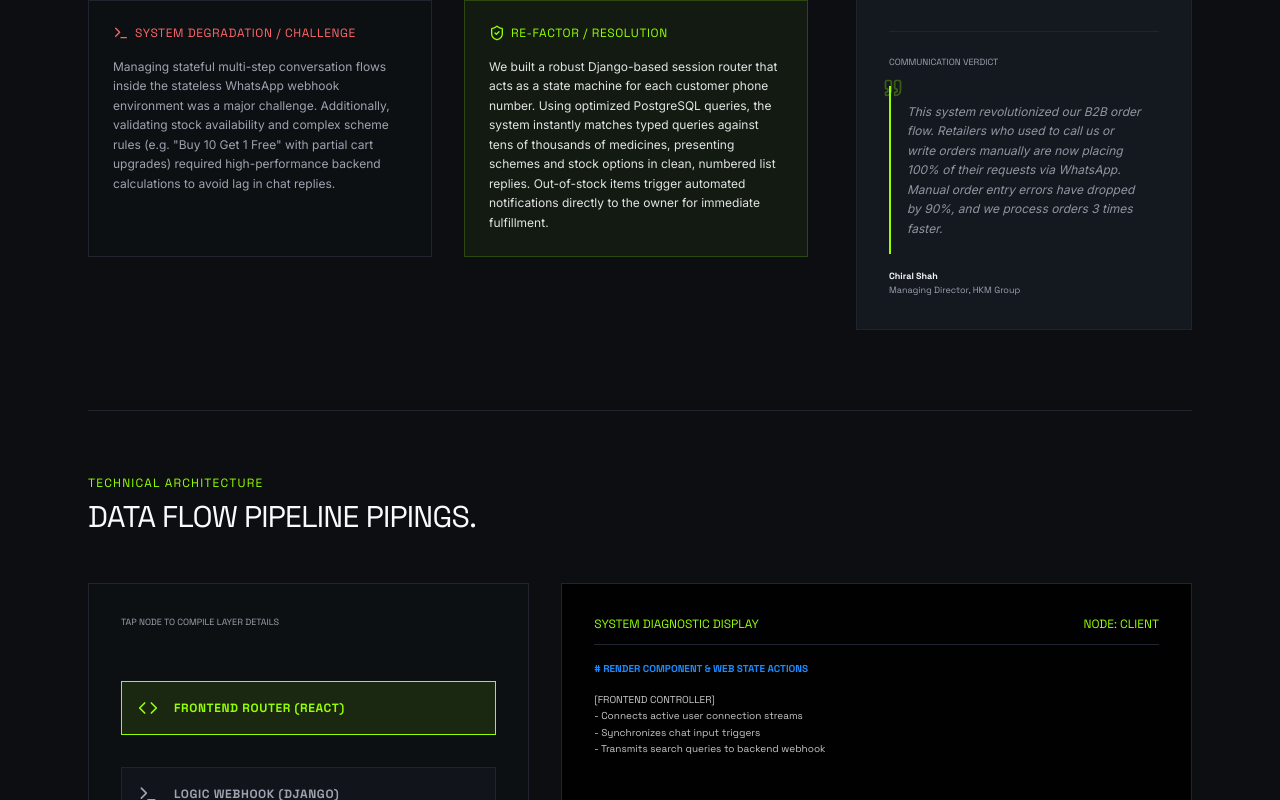
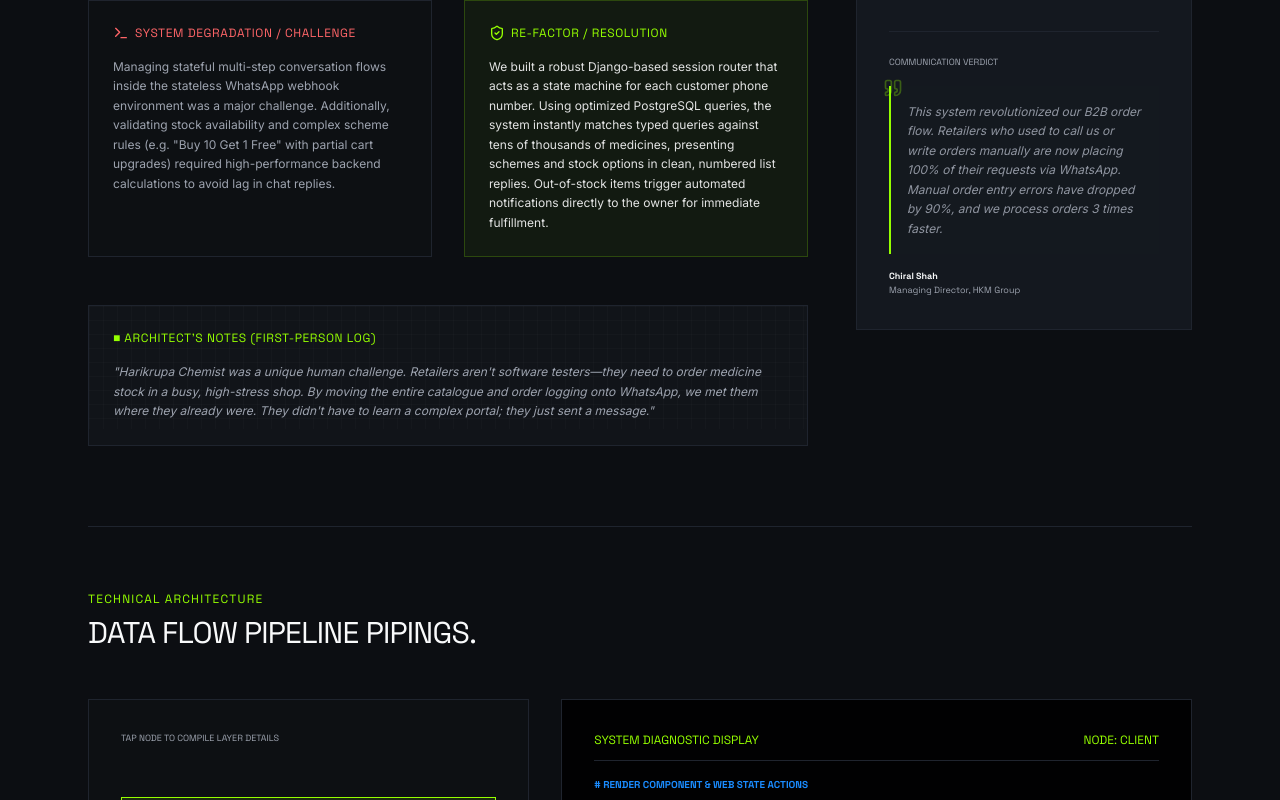
Before and after one commit to Rishil-student-shah/rishil-portfolio, a React (Vite) app: page /works/hkm-chemist-whatsapp-bot in a window 1280 px wide. Shown: the part 1061-1861 px from the top of the page. Built offline with nearby package versions, Linux system fonts and the light colour scheme.

Commit message:
feat: add human notes and active builder status to the home and project detail pages

```diff
--- a/src/pages/Index.tsx
+++ b/src/pages/Index.tsx
@@ -152,6 +152,10 @@ export default function Index() {
         <div className="absolute inset-0 bg-gradient-to-t from-background via-transparent to-transparent z-[1]" />
 
         <div className="max-w-5xl mx-auto w-full relative z-10 py-20 text-left">
+          <div className="inline-flex items-center gap-2 border border-lime/30 bg-lime/5 px-3 py-1.5 mb-8 font-mono text-[9px] text-lime select-none">
+            <span className="w-1.5 h-1.5 bg-lime rounded-full animate-pulse" />
+            <span>CURRENT STATUS: ACTIVE &bull; RE-INDEXING CLIENT CATALOG SEARCH ALGORITHMS</span>
+          </div>
           <motion.h1
             initial={{ opacity: 0, y: 30 }}
             animate={{ opacity: 1, y: 0 }}
--- a/src/pages/ProjectDetail.tsx
+++ b/src/pages/ProjectDetail.tsx
@@ -220,6 +220,19 @@ export default function ProjectDetail() {
                 />
               </div>
             </div>
+
+            {/* Architect's Personal Notes */}
+            <div className="border border-border p-6 bg-card/60 relative space-y-4">
+              <div className="absolute inset-0 bg-[linear-gradient(to_right,rgba(255,255,255,0.015)_1px,transparent_1px),linear-gradient(to_bottom,rgba(255,255,255,0.015)_1px,transparent_1px)] bg-[size:14px_14px] pointer-events-none" />
+              <h3 className="text-xs font-mono tracking-wider text-lime uppercase flex items-center gap-1.5 z-10 relative">
+                ■ ARCHITECT'S NOTES (FIRST-PERSON LOG)
+              </h3>
+              <p className="text-xs text-muted-foreground leading-relaxed z-10 relative italic font-sans">
+                {project.id === "hkm-chemist"
+                  ? `"Harikrupa Chemist was a unique human challenge. Retailers aren't software testers—they need to order medicine stock in a busy, high-stress shop. By moving the entire catalogue and order logging onto WhatsApp, we met them where they already were. They didn't have to learn a complex portal; they just sent a message."`
+                  : `"With Prishva Fintech, my priority was balancing security with human usability. Telecallers, partners, admins, and clients all log into the same database. I designed the role filters to be invisible yet completely secure, ensuring agents see only their lead lists, telecallers focus on calls, and partners review payouts without extra steps."`}
+              </p>
+            </div>
           </div>
 
           {/* Sidebar Architecture Info */}
```
